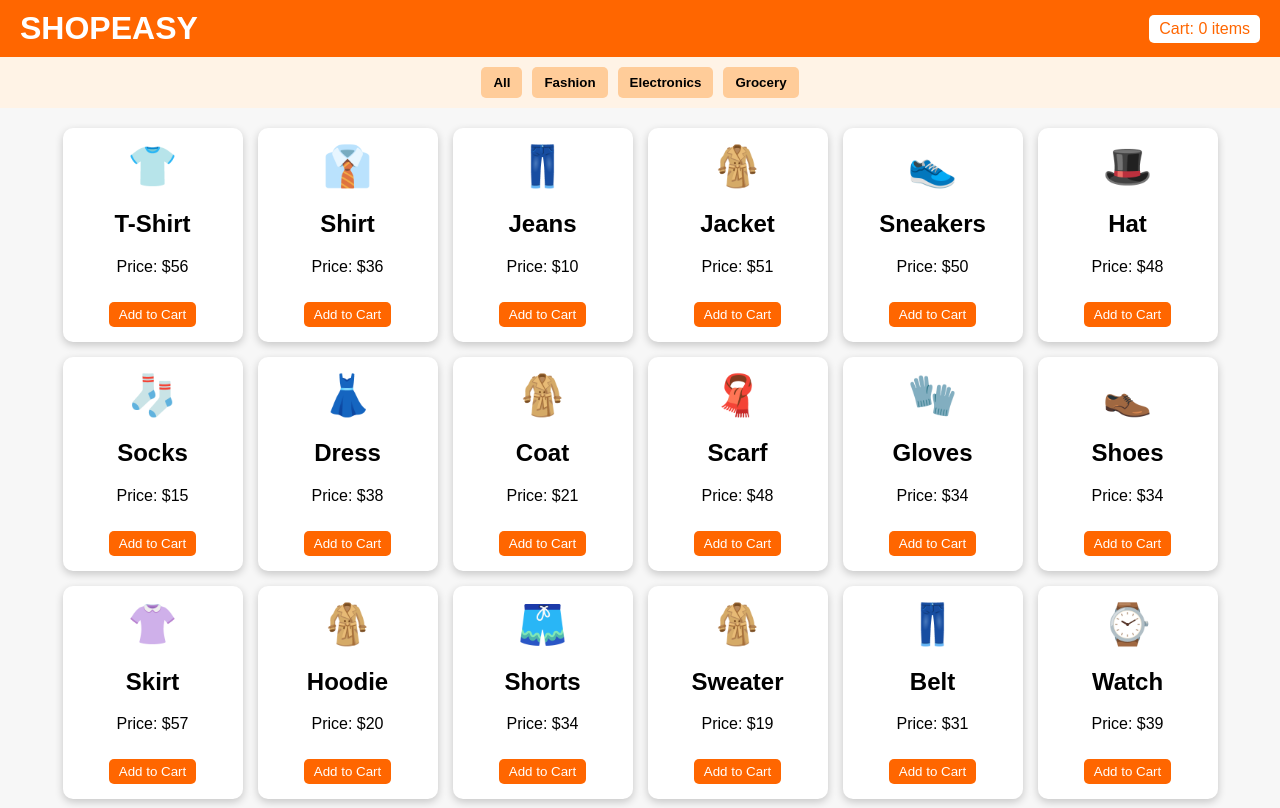
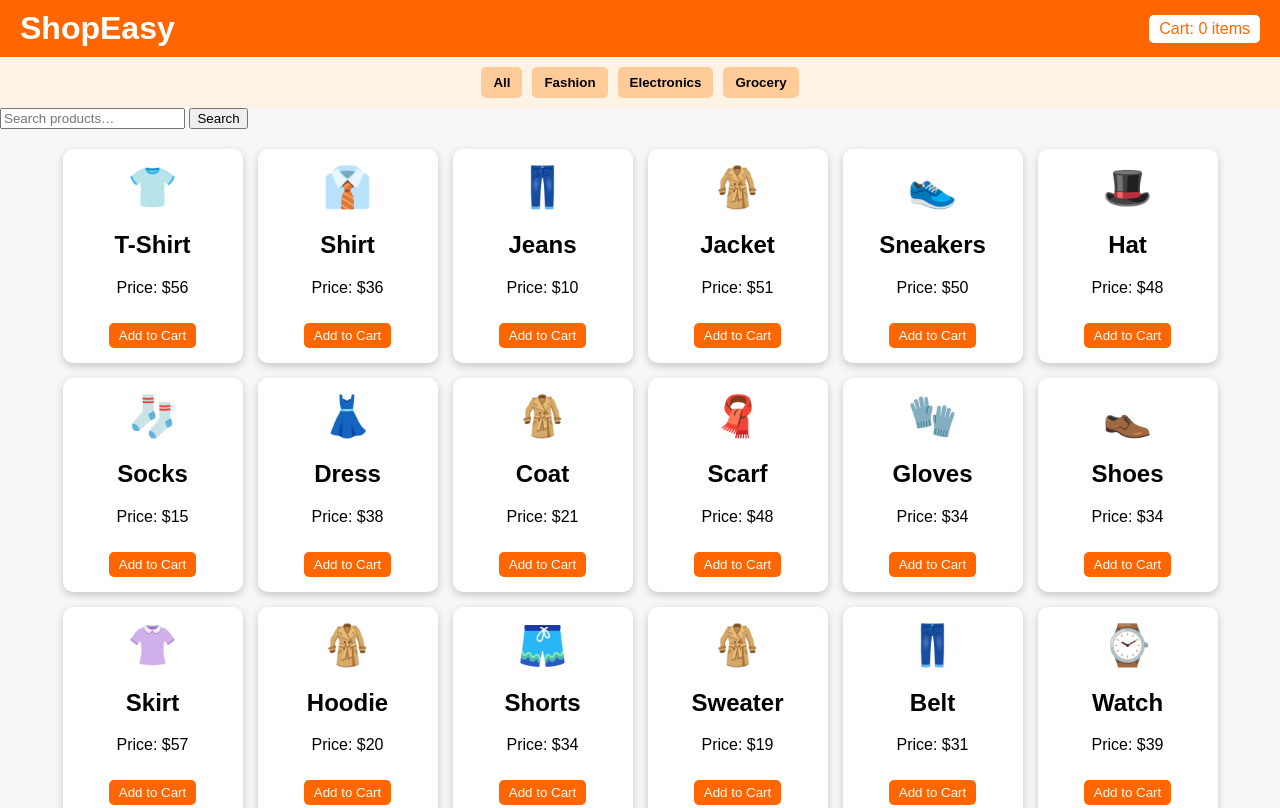
Before and after one commit to ritugaur/SHOPEASY, a plain HTML site: page index.html in a window 1280 px wide. Shown: the top 808 px of the page. Drawn offline with Linux system fonts and the light colour scheme.

Commit message:
Update index.html

```diff
--- a/index.html
+++ b/index.html
@@ -7,7 +7,7 @@
 </head>
 <body>
   <header>
-    <h1>SHOPEASY</h1>
+    <h1>ShopEasy</h1>
     <div id="cart">Cart: 0 items</div>
   </header>
 
@@ -18,10 +18,17 @@
     <button onclick="filterCategory('Grocery')">Grocery</button>
   </nav>
 
+ <div class="search-row">
+  <input id="search" type="text" placeholder="Search products…">
+  <button id="searchBtn">Search</button>
+</div>
+
   <main id="store"></main>
 
   <section id="checkout" style="display:none;"></section>
 
+ <button id="topBtn" onclick="window.scrollTo({top:0, behavior:'smooth'})" class="top-btn">↑ Top</button>
+
   <script src="script.js"></script>
 </body>
 </html>
```
